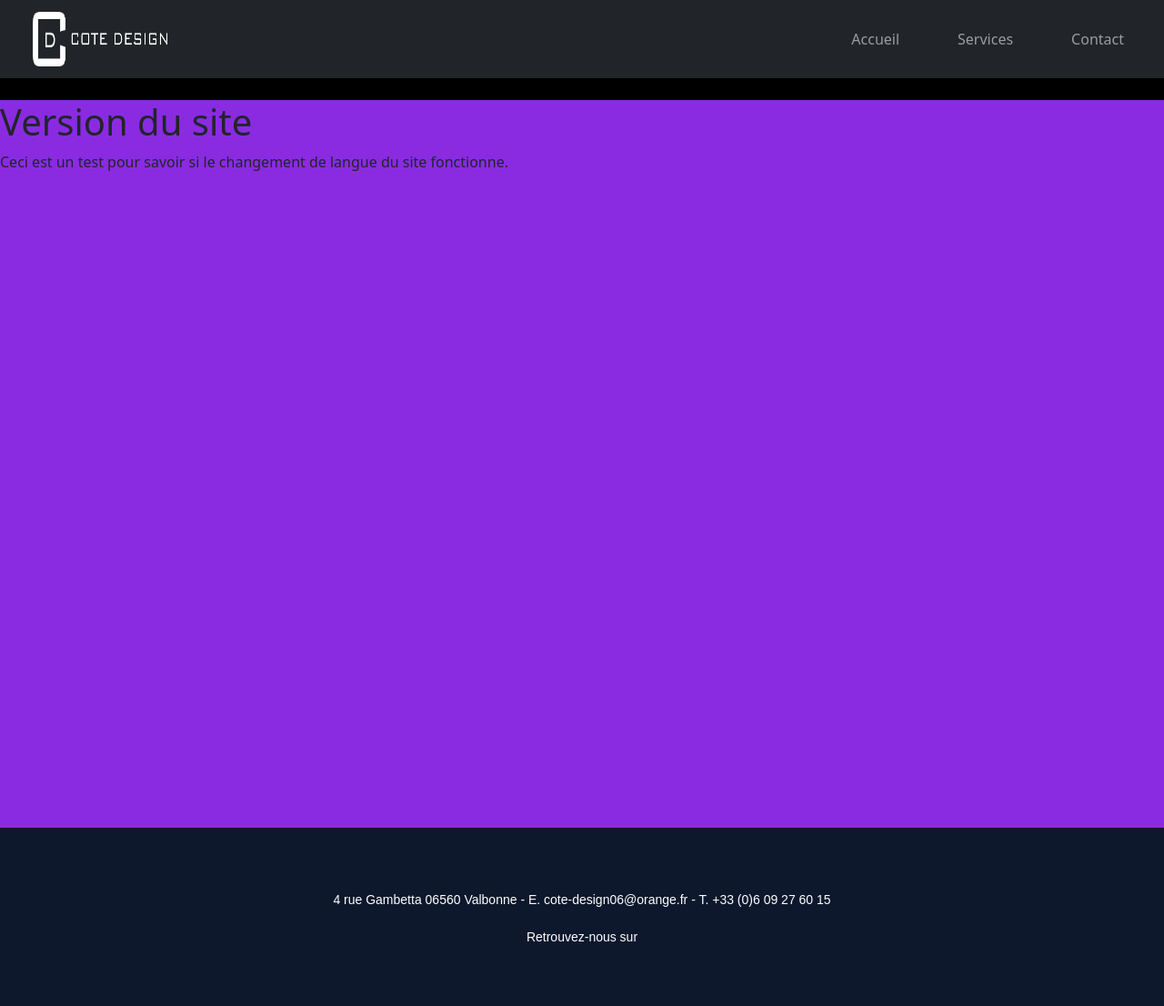
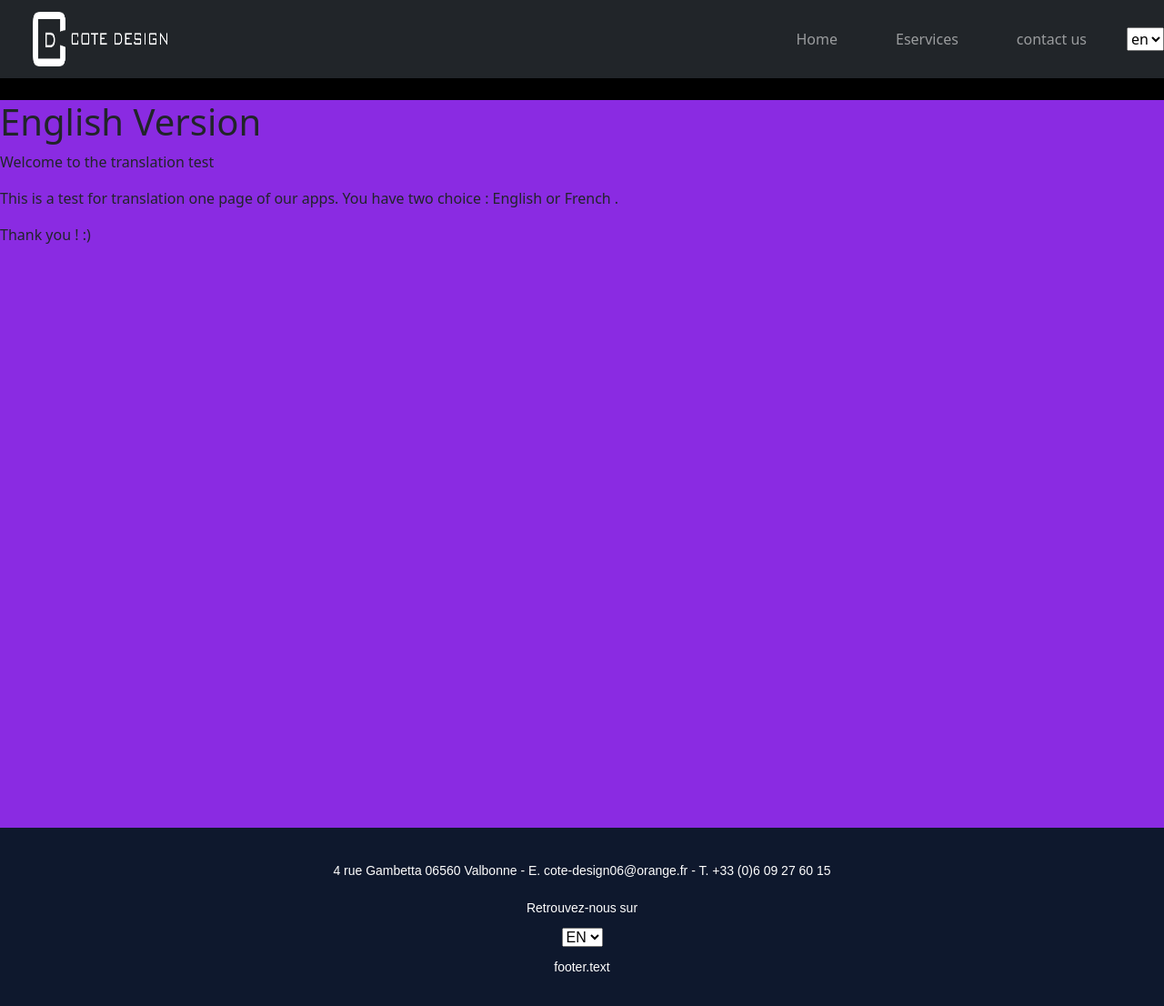
Before and after one commit to NeoQenXzin/cote-design, a Next.js app: page /accueil in a window 1280 px wide. Shown: the top 1106 px of the page at 91% size. Built offline with nearby package versions, Linux system fonts and the light colour scheme.

Commit message:
Ajout de la fonctionnalité translation __ bug de refresh a fixer

```diff
--- a/package.json
+++ b/package.json
@@ -9,11 +9,15 @@
     "lint": "next lint"
   },
   "dependencies": {
+    "i18next": "^23.0.1",
+    "i18next-http-backend": "^2.2.1",
     "leaflet": "^1.9.4",
     "leaflet.locatecontrol": "^0.79.0",
     "next": "13.4.5",
+    "next-i18next": "^14.0.0",
     "react": "18.2.0",
-    "react-dom": "18.2.0",
+    "react-dom": "^18.2.0",
+    "react-i18next": "^13.0.0",
     "react-leaflet": "^4.2.1"
   }
 }
--- /dev/null
+++ b/public/translations/en/translations.json
@@ -0,0 +1,13 @@
+{
+    "menu": {
+        "accueil": "Home",
+        "services": "Eservices",
+        "contact": "contact us"
+    },
+    "accueil": {
+        "version": "English Version",
+        "prez": "Welcome to the translation test",
+        "prez2": "This is a test for translation one page of our apps. You have two choice : English or French .",
+        "thanks": "Thank you ! :)"
+    }
+}
--- a/src/Component/Footer/Footer.js
+++ b/src/Component/Footer/Footer.js
@@ -1,12 +1,26 @@
-import React from 'react'
-import style from './Footer.module.css'
+import React from 'react';
+import { useTranslation } from 'react-i18next';
+import style from './Footer.module.css';
 
-export default function Footer() {
+export default function Footer(props) {
+  const { t, i18n } = useTranslation();
+
+  const handleLangChange = (e) => {
+    const lang = e.target.value;
+    i18n.changeLanguage(lang);
+  };
+
   return (
     <div className={style.footer}>
-        <p>4 rue Gambetta 06560 Valbonne - E. cote-design06@orange.fr - T. +33 (0)6 09 27 60 15</p>
-        <p>Retrouvez-nous sur </p>
-
+      <p>4 rue Gambetta 06560 Valbonne - E. cote-design06@orange.fr - T. +33 (0)6 09 27 60 15</p>
+      <p>Retrouvez-nous sur </p>
+      <div>
+        <select onChange={handleLangChange} defaultValue={i18n.language}>
+          <option value="en">EN</option>
+          <option value="fr">FR</option>
+        </select>
+      </div>
+      <p>{t('footer.text')}</p>
     </div>
-  )
+  );
 }
--- a/src/Component/Navbar/Navbar.js
+++ b/src/Component/Navbar/Navbar.js
@@ -1,80 +1,20 @@
-// import React, { useState } from 'react';
-// import Link from 'next/link';
-// import Head from 'next/head';
-// import Image from 'next/image';
-// import logoDark from '../../../public/assets/logos/logoLight.png';
-// import style from './Navbar.module.css';
-
-// export default function Navbar(props) {
-//   const [isNavOpen, setIsNavOpen] = useState(false);
-
-//   const toggleNav = () => {
-//     setIsNavOpen(!isNavOpen);
-//   };
-
-//   return (
-//     <>
-//       <Head>
-//         <title>Coté Design</title>
-//         <meta name="description" content="Generated by create next app" />
-//         <meta name="viewport" content="width=device-width, initial-scale=1" />
-//         <link rel="icon" href="/favicon.ico" />
-//         <link
-//           href="https://cdn.jsdelivr.net/npm/bootstrap@5.0.0-beta1/dist/css/bootstrap.min.css"
-//           rel="stylesheet"
-//           integrity="sha384-giJF6kkoqNQ00vy+HMDP7azOuL0xtbfIcaT9wjKHr8RbDVddVHyTfAAsrekwKmP1"
-//           crossOrigin="anonymous"
-//         />
-//       </Head>
-//       <div className={style.navbar}>
-//         <nav className="navbar navbar-expand-lg navbar-dark bg-dark">
-//           <div className="container-fluid">
-//             <Link href={'/'} className="navbar-brand mx-4">
-//               <Image src={logoDark} width="150" height="60" />
-//             </Link>
-//             <button
-//               className={`navbar-toggler ${isNavOpen ? '' : 'collapsed'}`}
-//               type="button"
-//               onClick={toggleNav}
-//               aria-label="Toggle navigation"
-//             >
-//               <span className="navbar-toggler-icon" />
-//             </button>
-//             <div className={`navbar-collapse ${isNavOpen ? 'show' : ''}`}>
-//               <ul className={`navbar-nav ms-auto ${isNavOpen ? 'd-flex flex-column align-items-center' : ''}`}>
-//                 <li className="nav-item">
-//                   <Link href={'/accueil'} className="nav-link mx-4">Accueil</Link>
-//                 </li>
-//                 <li className="nav-item">
-//                   <Link href={'/services'} className="nav-link mx-4">Services</Link>
-//                 </li>
-//                 <li className="nav-item">
-//                   <Link href={'/contact'} className="nav-link mx-4">Contact</Link>
-//                 </li>
-//               </ul>
-//             </div>
-//           </div>
-//         </nav>
-//       </div>
-//       <style jsx>{`
-//         @media (max-width: 991px) {
-//           .navbar-collapse:not(.show) {
-//             display: none !important;
-//           }
-//         }
-//       `}</style>
-//     </>
-//   );
-// }
-
 import React, { useState, useEffect } from 'react';
 import Link from 'next/link';
 import Head from 'next/head';
 import Image from 'next/image';
 import logoDark from '../../../public/assets/logos/logoLight.png';
 import style from './Navbar.module.css';
+// Librairie Traduction
+import { useTranslation } from "react-i18next"
+
 
 export default function Navbar(props) {
+    // Destructurer
+    const { t, i18n } = useTranslation();
+    const handleLangChange = (e) => {
+        i18n.changeLanguage(e.target.value)
+    }
+// console.log(i18n.language);
     const [isNavOpen, setIsNavOpen] = useState(false);
 
     const toggleNav = () => {
@@ -125,16 +65,22 @@ export default function Navbar(props) {
                         <div className={`navbar-collapse ${isNavOpen ? 'show' : ''}`}>
                             <ul className={`navbar-nav ms-auto ${isNavOpen ? 'd-flex flex-column align-items-center' : ''}`}>
                                 <li className="nav-item">
-                  <Link href={'/accueil'} className="nav-link mx-4">Accueil</Link>
+                                    <Link href={'/accueil'} className="nav-link mx-4">{t('menu.accueil')}</Link>
                                 </li>
                                 <li className="nav-item">
-                  <Link href={'/services'} className="nav-link mx-4">Services</Link>
+                                    <Link href={'/services'} className="nav-link mx-4">{t('menu.services')}</Link>
                                 </li>
                                 <li className="nav-item">
-                  <Link href={'/contact'} className="nav-link mx-4">Contact</Link>
+                                    <Link href={'/contact'} className="nav-link mx-4">{t('menu.contact')}</Link>
                                 </li>
                             </ul>
                         </div>
+                    </div>
+                    <div>
+                        <select onChange={handleLangChange} defaultValue={i18n.language}>
+                            <option value='en'>en</option>
+                            <option value='fr'>fr</option>
+                        </select>
                     </div>
                 </nav>
             </div>
--- a/src/Component/Navbar/Navbar.module.css
+++ b/src/Component/Navbar/Navbar.module.css
@@ -5,6 +5,3 @@
 .navbar a{
    color:antiquewhite;
 }
-
-.navbar ul .hide{
-display: none;}
--- a/src/pages/_app.js
+++ b/src/pages/_app.js
@@ -1,17 +1,42 @@
-import '@/styles/globals.css'
+import { useRouter } from 'next/router';
+import i18next from 'i18next';
+import { initReactI18next } from 'react-i18next';
+import { useTranslation } from 'react-i18next';
+import Backend from 'i18next-http-backend';
 import Navbar from '@/Component/Navbar/Navbar';
 import Footer from '@/Component/Footer/Footer';
-import { useRouter } from 'next/router';
+import '@/styles/globals.css';
 
-export default function App({ Component, pageProps}) {
-  const router = useRouter()
+
+
+i18next
+.use(Backend)
+.use(initReactI18next)
+.init({
+  backend: {
+    loadPath: '/translations/{{lng}}/translations.json',
+  },
+  lng: 'en',
+  fallbackLng: 'en',
+});
+
+
+export default function App({ Component, pageProps }) {
+
+  const { t, i18n } = useTranslation('en', { useSuspense: false });
+
+  const router = useRouter();
   const isHomePage = router.pathname === '/'; // Vérifie si la page actuelle est la page d'accueil
+
+  const changeLanguage = (lng) => {
+    i18n.changeLanguage(lng);
+  };
 
   return (
     <>
-      {!isHomePage && <Navbar />} {/* Affiche la Navbar si ce n'est pas la page d'accueil */}
-      <Component {...pageProps} />
-      {!isHomePage && <Footer />} {/* Affiche le Footer si ce n'est pas la page d'accueil */}
+      {!isHomePage && <Navbar  changeLanguage={changeLanguage}/>} {/* Affiche la Navbar si ce n'est pas la page d'accueil */}
+      <Component {...pageProps}  />
+      {!isHomePage && <Footer  changeLanguage={changeLanguage}/>} {/* Affiche le Footer si ce n'est pas la page d'accueil */}
     </>
   );
 }
--- a/src/pages/accueil.js
+++ b/src/pages/accueil.js
@@ -4,9 +4,12 @@ import Image from 'next/image'
 import logo from '../../public/assets/logos/logoLight.png'
 import logo2 from '../../public/assets/logos/logoDark.png'
 import styles from '@/styles/Accueil.module.css'
+import { useTranslation } from 'react-i18next';
 
 
-export default function acceuil() {
+  export default function accueil(props) {
+
+  const { t } = useTranslation();
   return (
     <>
      <Head>
@@ -17,8 +20,10 @@ export default function acceuil() {
       </Head>
 
       <main className={styles.main}>
-        <h1>Version du site</h1>
-        <p>Ceci est un test pour savoir si le changement de langue du site fonctionne.</p>
+        <h1>{t ("accueil.version")}</h1>
+        <p>{t ("accueil.prez")}</p>
+        <p>{t ("accueil.prez2")}</p>
+        <p>{t ("accueil.thanks")}</p>
       </main>
 
     </>
```
Also changed, not shown: public/translations/fr/translations.json (added, +13 -0 lines), src/pages/index.js (+12 -3 lines), 1 other file (tests, documents, lock files or other folders). Lines whose indentation alone changed are shown as unchanged.
